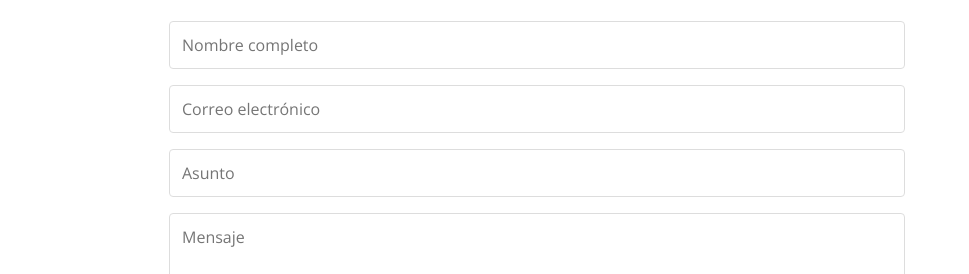
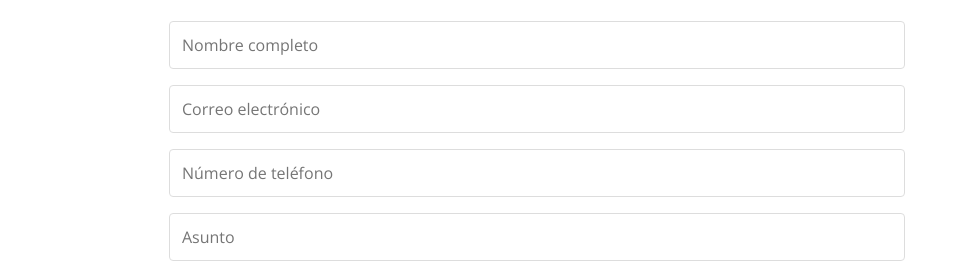
Before and after one commit to mcarbono3/sanaltek-dataworks, a plain HTML site: page index.html in a window 1280 px wide. Shown: the part 4621-4895 px from the top of the page, 311-1280 px from the left. Drawn offline with nearby package versions, Linux system fonts and the light colour scheme.

Commit message:
index.html

```diff
--- a/index.html
+++ b/index.html
@@ -262,6 +262,9 @@
                             <input type="email" id="email" name="email" placeholder="Correo electrónico" required>
                         </div>
                         <div class="form-group">
+                            <input type="tel" id="telefono" name="telefono" placeholder="Número de teléfono" pattern="^\+?[0-9\s\-]{7,15}$" required>
+                        </div>
+                        <div class="form-group">
                             <input type="text" id="asunto" name="asunto" placeholder="Asunto" required>
                         </div>
                         <div class="form-group">
```
